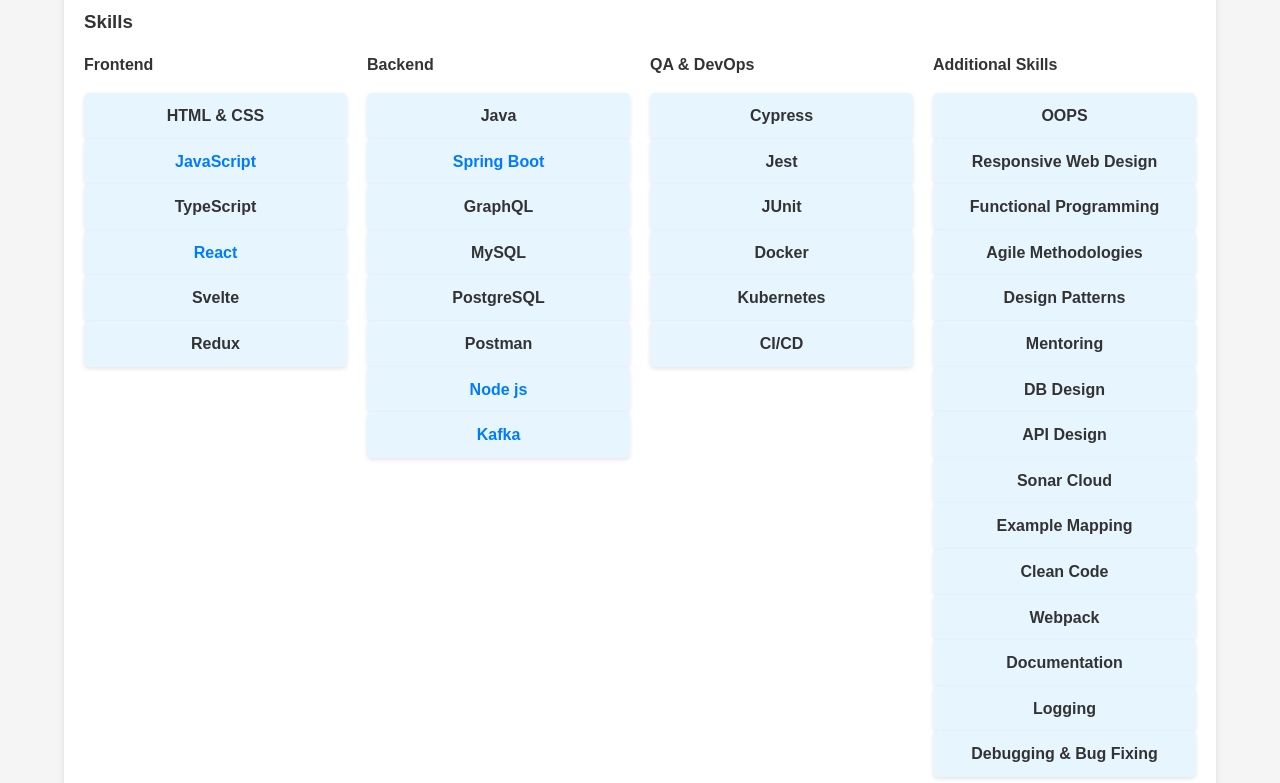
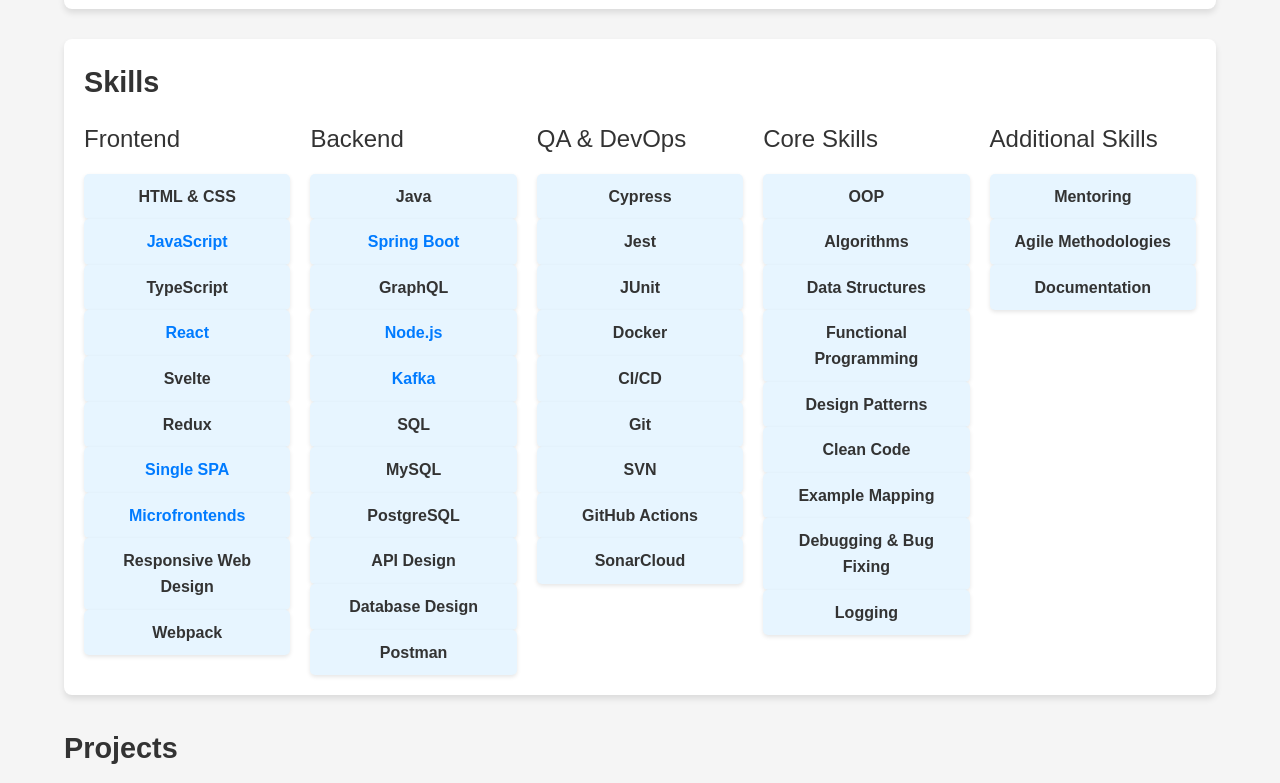
Before and after one commit to Divijaa11/Divijaa11.github.io, a plain HTML site: page index.html in a window 1280 px wide. Shown: the part 500-1283 px from the top of the page. Drawn offline with Linux system fonts and the light colour scheme.

Commit message:
addressed feedback

```diff
--- a/content.json
+++ b/content.json
@@ -1,13 +1,15 @@
 {
   "tabs": [
     { "label": "About", "link": "#about" },
+    { "label": "Skills", "link": "#skills" },
     { "label": "Projects", "link": "#projects" },
+    { "label": "Certifications", "link": "#certifications" },
     { "label": "Profiles", "link": "#profiles" }
   ],
   "fullName": "Divija Amaram",
   "role": "Full Stack Developer",
   "about": {
-    "title": "About Me",
+    "title": "About",
     "paragraphs": [
       "I am a curious and passionate Full-Stack Software Engineer with a knack for solving complex problems and creating seamless, user-friendly experiences. My journey spans front-end and back-end development, where I have honed my skills in React, Spring Boot, and AWS, among other tools and frameworks. I am dedicated to writing clean, maintainable code by embracing best practices like Test-Driven Development, SOLID principles, and Agile methodologies.",
       "Beyond my technical expertise, I thrive on learning and exploring new technologies, constantly seeking innovative ways to enhance application performance and user engagement. From integrating Google Maps and building responsive microfrontends to optimizing backend processes, I enjoy crafting scalable solutions that bridge technical excellence with intuitive design.",
@@ -20,101 +22,86 @@
       {
         "category": "Frontend",
         "skills": [
-          {
-            "name": "HTML & CSS"
-          },
+          { "name": "HTML & CSS" },
           {
             "name": "JavaScript",
             "link": "https://github.com/Divijaa11/zemoso-javascript"
           },
+          { "name": "TypeScript" },
+          { "name": "React", "link": "https://github.com/Divijaa11/react-mui" },
+          { "name": "Svelte" },
+          { "name": "Redux" },
           {
-            "name": "TypeScript"
+            "name": "Single SPA",
+            "link": "https://github.com/Divijaa11/mfs-single-spa-poc"
           },
           {
-            "name": "React",
-            "link": "https://github.com/Divijaa11/react-mui"
+            "name": "Microfrontends",
+            "link": "https://github.com/Divijaa11/mfs-single-spa-poc"
           },
-          {
-            "name": "Svelte"
-          },
-          { "name": "Redux" }
+          { "name": "Responsive Web Design" },
+          { "name": "Webpack" }
         ]
       },
       {
         "category": "Backend",
         "skills": [
-          {
-            "name": "Java"
-          },
+          { "name": "Java" },
           {
             "name": "Spring Boot",
             "link": "https://github.com/Divijaa11/react-springboot-auth0"
           },
+          { "name": "GraphQL" },
           {
-            "name": "GraphQL"
-          },
-          {
-            "name": "MySQL"
-          },
-          { "name": "PostgreSQL" },
-          {
-            "name": "Postman"
-          },
-          {
-            "name": "Node js",
+            "name": "Node.js",
             "link": "https://github.com/Divijaa11/Node_Learnings"
           },
           {
             "name": "Kafka",
             "link": "https://github.com/Divijaa11/kafka_learnings"
-          }
+          },
+          { "name": "SQL" },
+          { "name": "MySQL" },
+          { "name": "PostgreSQL" },
+          { "name": "API Design" },
+          { "name": "Database Design" },
+          { "name": "Postman" }
         ]
       },
       {
         "category": "QA & DevOps",
         "skills": [
-          {
-            "name": "Cypress"
-          },
+          { "name": "Cypress" },
           { "name": "Jest" },
           { "name": "JUnit" },
-          {
-            "name": "Docker"
-          },
-          {
-            "name": "Kubernetes"
-          },
-          {
-            "name": "CI/CD"
-          }
+          { "name": "Docker" },
+          { "name": "CI/CD" },
+          { "name": "Git" },
+          { "name": "SVN" },
+          { "name": "GitHub Actions" },
+          { "name": "SonarCloud" }
+        ]
+      },
+      {
+        "category": "Core Skills",
+        "skills": [
+          { "name": "OOP" },
+          { "name": "Algorithms" },
+          { "name": "Data Structures" },
+          { "name": "Functional Programming" },
+          { "name": "Design Patterns" },
+          { "name": "Clean Code" },
+          { "name": "Example Mapping" },
+          { "name": "Debugging & Bug Fixing" },
+          { "name": "Logging" }
         ]
       },
       {
         "category": "Additional Skills",
         "skills": [
-          { "name": "OOPS" },
-          { "name": "Responsive Web Design" },
-          { "name": "Functional Programming" },
+          { "name": "Mentoring" },
           { "name": "Agile Methodologies" },
-          { "name": "Design Patterns" },
-          { "name": "Mentoring" },
-          {
-            "name": "DB Design"
-          },
-          {
-            "name": "API Design"
-          },
-          {
-            "name": "Sonar Cloud"
-          },
-          {
-            "name": "Example Mapping"
-          },
-          { "name": "Clean Code" },
-          { "name": "Webpack" },
-          { "name": "Documentation" },
-          { "name": "Logging" },
-          { "name": "Debugging & Bug Fixing" }
+          { "name": "Documentation" }
         ]
       }
     ]
@@ -299,6 +286,21 @@
             "technologies": ["React", "Typescript"]
           }
         ]
+      },
+      {
+        "category": "Academic Projects",
+        "projects": [
+          {
+            "name": "Heart Disease Prediction Web Application Using AWS SageMaker",
+            "description": "Web app that predicts heart disease using a model deployed on AWS SageMaker.",
+            "contributions": [
+              "Set up AWS SageMaker environment, S3 bucket for data storage, and handled data preprocessing using SageMaker Data Wrangler.",
+              "Trained a logistic regression model and deployed it to SageMaker Hosting Services.",
+              "Developed a web application to collect user input and interact with the real-time model endpoint for predictions."
+            ],
+            "technologies": ["AWS (IAM, S3, SageMaker Enpoint, Sage maker Data Wrangler,Elastic Bean Stalk)","React", "Typescript","Flask"]
+          }
+        ]
       }
     ]
   },
--- a/srcipt.js
+++ b/srcipt.js
@@ -56,7 +56,7 @@ fetch("content.json")
     });
     const certificationsSection = document.getElementById("certifications");
 
-    const title = document.createElement("h4");
+    const title = document.createElement("h3");
     title.textContent = data.certifications.title;
     certificationsSection.appendChild(title);
 
@@ -144,14 +144,16 @@ fetch("content.json")
     const contactTitle = document.createElement("h3");
     contactTitle.textContent = data.contact.title;
     contactSection.appendChild(contactTitle);
-
+    const contactContainer=document.createElement("div");
+    contactContainer.classList.add('contact-container');
+    contactSection.appendChild(contactContainer)
     data.contact.details.forEach((detail) => {
       const contactLink = document.createElement("a");
       contactLink.href = detail.link;
       contactLink.textContent = detail.name;
       contactLink.target = "_blank";
       contactLink.style.display = "block";
-      contactSection.appendChild(contactLink);
+      contactContainer.appendChild(contactLink);
     });
   })
   .catch((error) => console.error("Error loading JSON:", error));
--- a/styles.css
+++ b/styles.css
@@ -3,17 +3,43 @@
     padding: 0;
     box-sizing: border-box;
     font-family: 'Arial', sans-serif;
+    color: #333;
 }
 
 body {
     background-color: #f5f5f5;
-    color: #333;
     line-height: 1.6;
 }
 
-h1, h2, h3, h4 {
+h1, h2, h3, h4,h5 {
     margin-bottom: 15px;
 }
+
+h1 {
+    font-size: 2.5rem;
+    font-weight: bold;
+}
+
+h2 {
+    font-size: 2rem;
+    font-weight: bold;
+}
+
+h3 {
+    font-size: 1.8rem;
+    font-weight: bold;
+}
+
+h4 {
+    font-size: 1.5rem;
+    font-weight: normal;
+}
+
+h5 {
+    font-size: 1.3rem;
+    font-weight: normal;
+}
+
 
 a {
     text-decoration: none;
@@ -35,7 +61,7 @@ a:hover {
     display: flex;
     align-items: center;
     justify-content: flex-end;
-    padding: 15px 20px;
+    padding: 20px 25px;
     box-shadow: 0 4px 8px rgba(0, 0, 0, 0.1);
     position: sticky;
     top: 0;
@@ -128,6 +154,10 @@ a:hover {
     margin-bottom: 2em;
 }
 
+.projects-section h3, .projects-section h4 {
+    font-size: 1.8rem;
+}
+
 .project-card {
     background-color: #ffffff;
     border-radius: 8px;
@@ -213,6 +243,10 @@ a:hover {
     color: #555;
 }
 
+.project-card, .certification-card {
+    padding: 20px;
+}
+
 .contact-section {
     background-color: #e7f5ff;
     padding: 20px;
@@ -228,25 +262,7 @@ a:hover {
     color: #007bff;
 }
 
-.contact-container {
+.contact-container{
     display: flex;
-    flex-wrap: wrap;
-    justify-content: center;
-    gap: 15px;
+    justify-content: space-between;
 }
-
-.contact-container a {
-    display: inline-block;
-    background-color: #ffffff;
-    color: #333;
-    padding: 10px 15px;
-    border-radius: 5px;
-    box-shadow: 0 2px 4px rgba(0, 0, 0, 0.1);
-    transition: all 0.3s ease-in-out;
-}
-
-.contact-container a:hover {
-    background-color: #d0ebff;
-    color: #007bff;
-    transform: translateY(-3px);
-}
```
